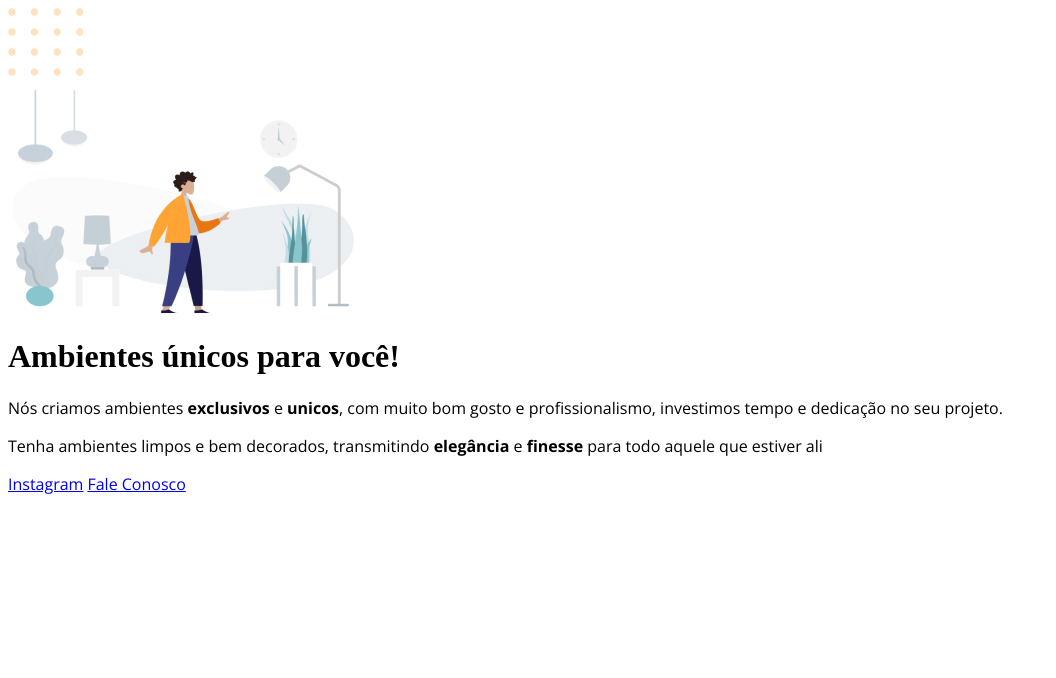
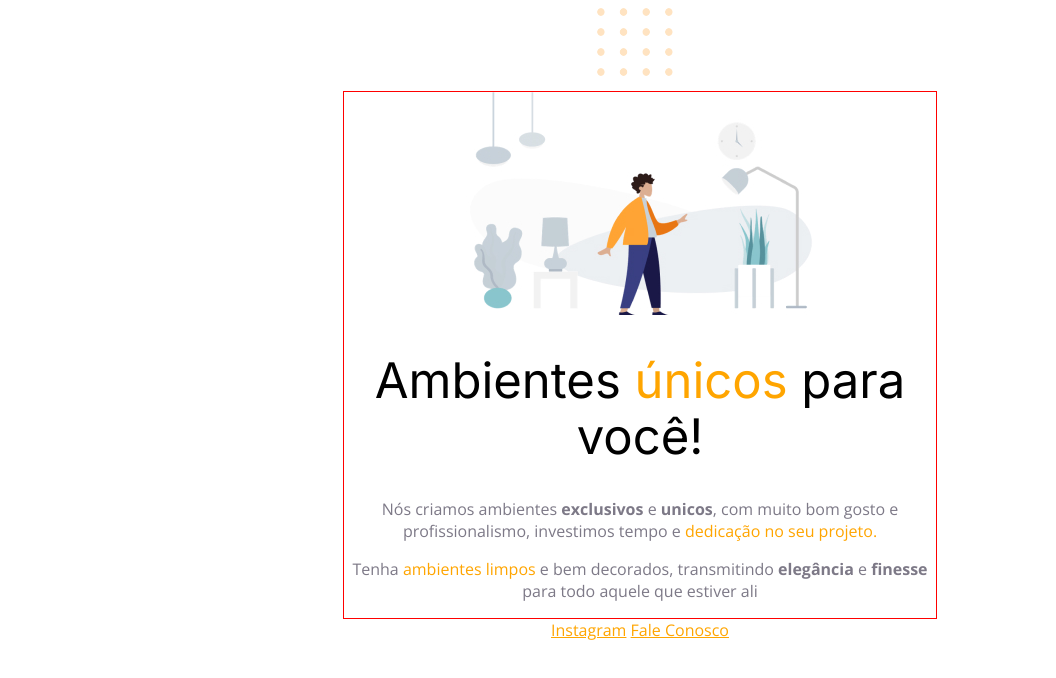
Before and after one commit to KellyRodrigues85/Projetos_Rockseat, a plain HTML site: page projeto_01/index.html in a window 1280 px wide. Shown: the whole page, without its empty margins (0-1056 px from the left). Drawn offline with nearby package versions, Linux system fonts and the light colour scheme.

Commit message:
text align

```diff
--- a/projeto_01/index.html
+++ b/projeto_01/index.html
@@ -20,7 +20,7 @@
         <img id="balls" src="img/img1.jpg" alt="desenho de uma pessoa">
         <h1>Ambientes <span>únicos</span> para você!</h1>
 
-        <p>Nós criamos ambientes <strong>exclusivos</strong> e <strong>unicos</strong>, com muito bom gosto e profissionalismo, investimos tempo e dedicação no seu projeto.</p>
+        <p>Nós criamos ambientes <strong>exclusivos</strong> e <strong>unicos</strong>, com muito bom gosto e profissionalismo, investimos tempo e <span>dedicação no seu projeto.</span></p>
 
         <p>Tenha <span>ambientes limpos</span>  e bem decorados, transmitindo <strong>elegância</strong> e <strong>finesse</strong> para todo aquele que estiver ali</p>
 
--- a/projeto_01/style.css
+++ b/projeto_01/style.css
@@ -1,16 +1,29 @@
-font-family: 'Inter', sans-serif;
-font-family: 'Open Sans', sans-serif;
 
-h1{
+body{
     font-family: 'Open Sans', sans-serif;
-}
-
-p{
-    font-family: 'Open Sans', sans-serif;
+    text-align: center;
 
 }
 
-a{
-    font-family: 'Open Sans', sans-serif;
+#hero{
+    width: 592px ;
+    margin: auto;
+    border: 1px solid red;
+}
+h1{
+    font-family: 'Inter', sans-serif;
+    font-size: 49px;
+    line-height: 56px;
+    font-weight: normal;
+}
 
+h1 span a{
+    font-weight:bold ;
 }
+
+span, a{
+    color: orange;
+}
+p{
+    color: #7d7987;
+}
```
